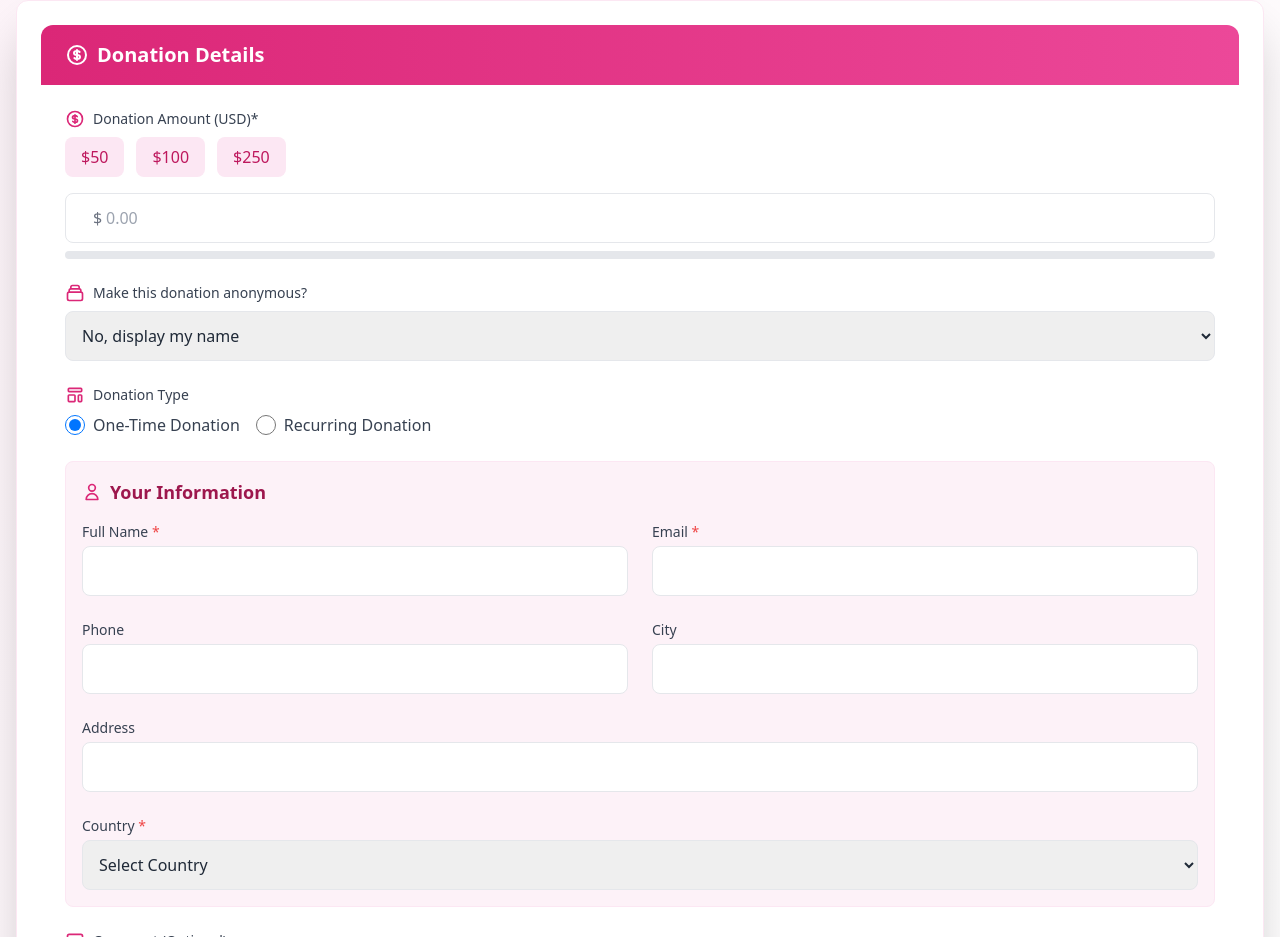
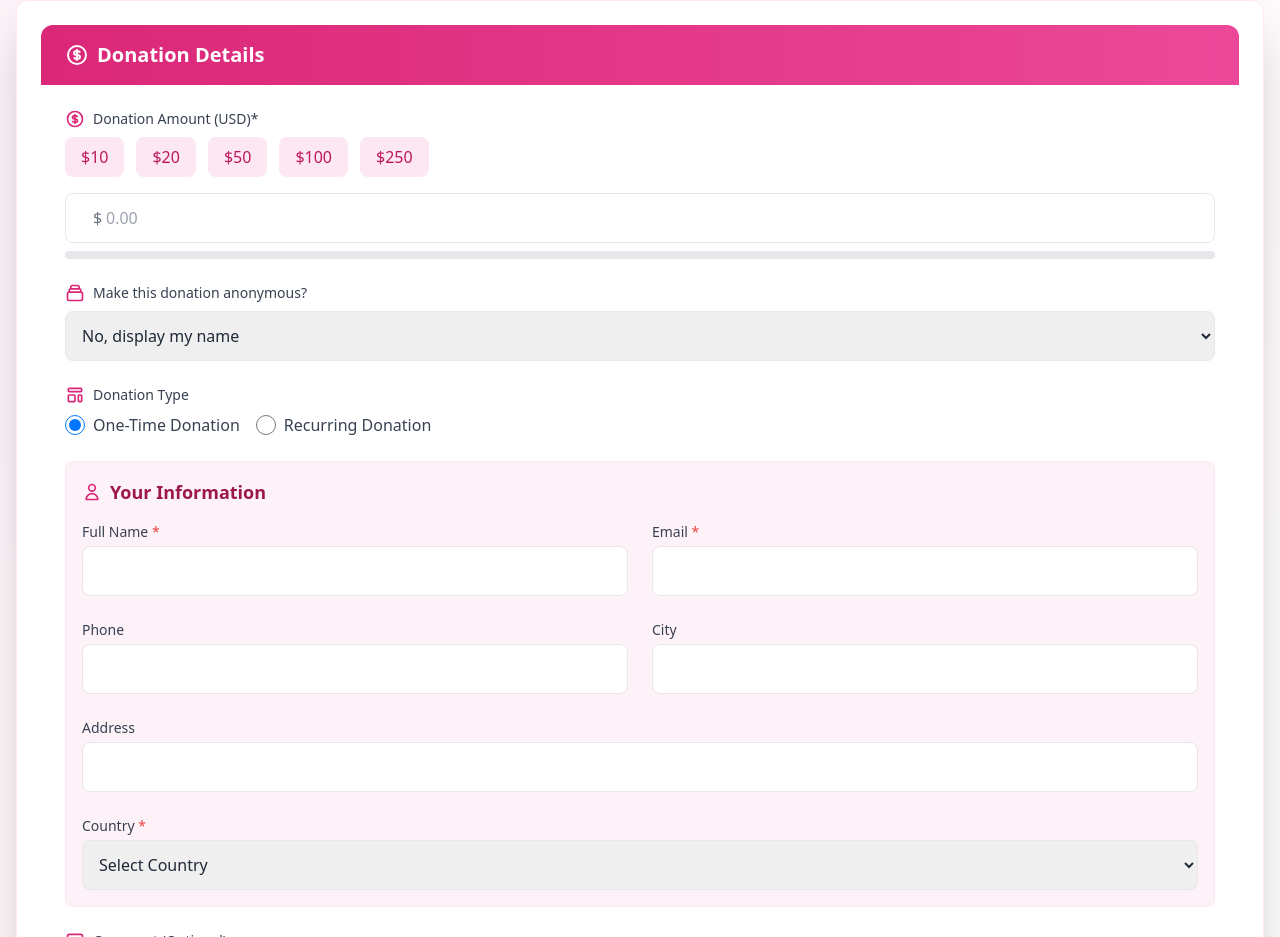
Before and after one commit to radytrainer/lotusoutreach-cambodia, a Vue app: page /donate in a window 1280 px wide. Shown: the part 889-1826 px from the top of the page. Built offline with nearby package versions, Linux system fonts and the light colour scheme.

Commit message:
feal(development):added the option for donors choose 20-140

```diff
--- a/src/components/donation/DonateForm.vue
+++ b/src/components/donation/DonateForm.vue
@@ -18,6 +18,8 @@
             Donation Amount (USD)*
           </label>
           <div class="flex flex-wrap gap-3 mb-4">
+            <button type="button" @click="setAmount(10)" class="px-4 py-2 bg-pink-100 text-pink-700 rounded-lg hover:bg-pink-200 transition-all duration-200">$10</button>
+            <button type="button" @click="setAmount(20)" class="px-4 py-2 bg-pink-100 text-pink-700 rounded-lg hover:bg-pink-200 transition-all duration-200">$20</button>
             <button type="button" @click="setAmount(50)" class="px-4 py-2 bg-pink-100 text-pink-700 rounded-lg hover:bg-pink-200 transition-all duration-200">$50</button>
             <button type="button" @click="setAmount(100)" class="px-4 py-2 bg-pink-100 text-pink-700 rounded-lg hover:bg-pink-200 transition-all duration-200">$100</button>
             <button type="button" @click="setAmount(250)" class="px-4 py-2 bg-pink-100 text-pink-700 rounded-lg hover:bg-pink-200 transition-all duration-200">$250</button>
```
